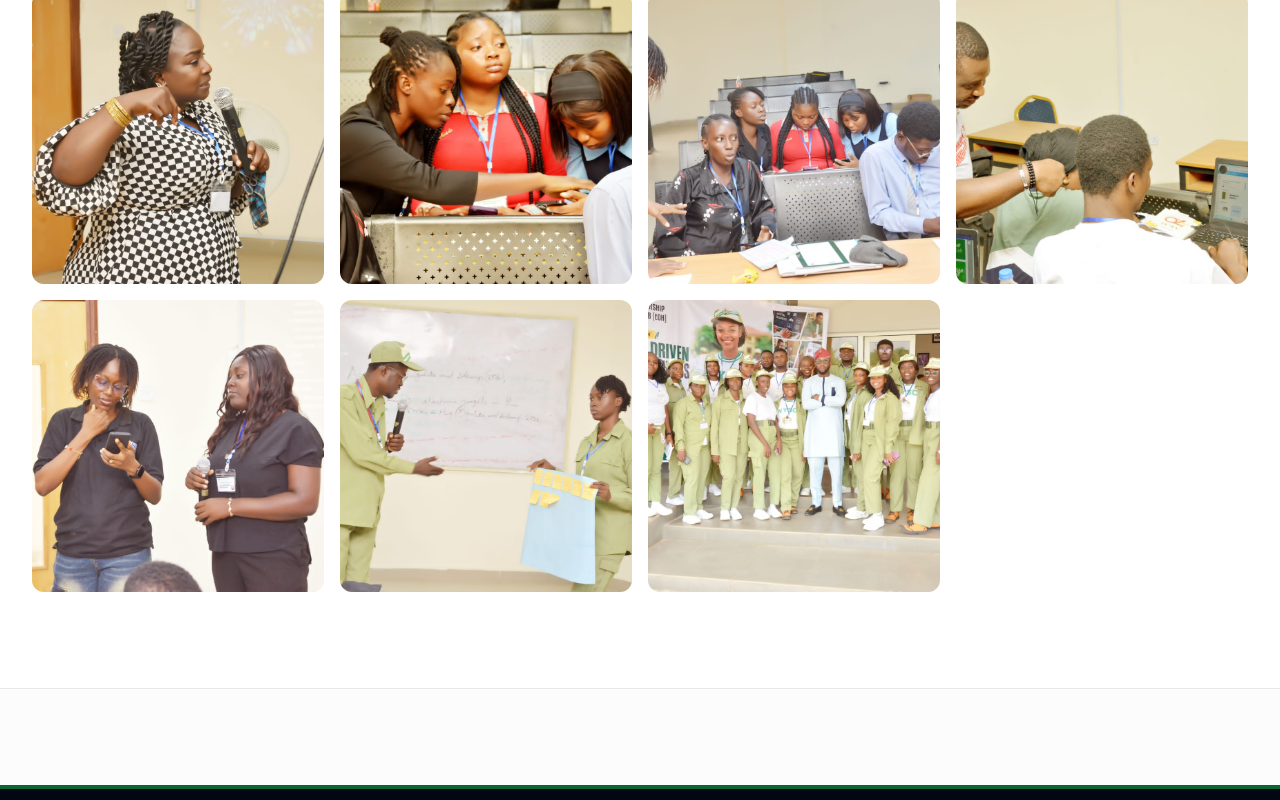
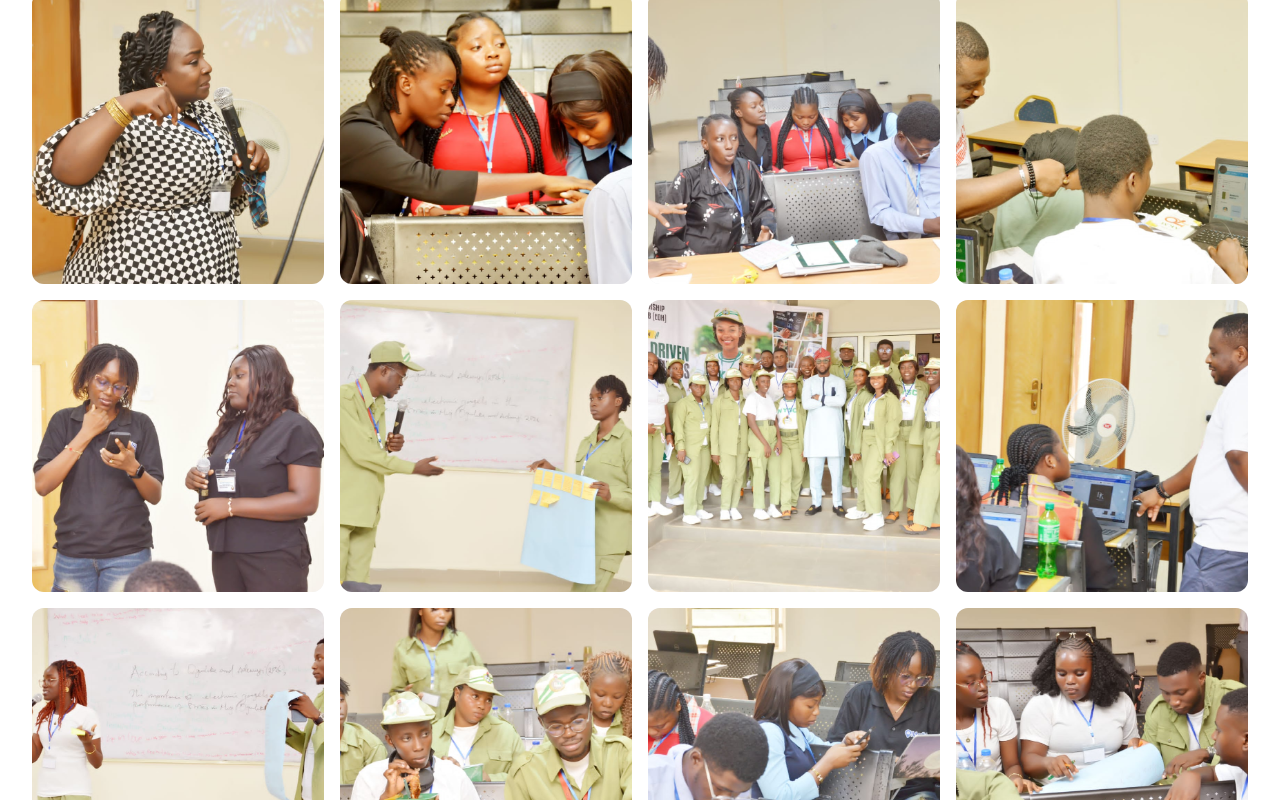
Before and after one commit to yourcoderrguy/edh, a Next.js app: page /impact in a window 1280 px wide. Shown: the part 1875-2675 px from the top of the page. Built offline with nearby package versions, Linux system fonts and the light colour scheme.

Commit message:
new update

```diff
--- a/app/(public)/impact/page.tsx
+++ b/app/(public)/impact/page.tsx
@@ -74,7 +74,7 @@ export default function ImpactPage() {
           {/* This is where you will map over the 50+ images of students/events */}
         <div className="grid grid-cols-2 md:grid-cols-3 lg:grid-cols-4 gap-4">
   {/* This automatically creates a grid for your 30 images */}
-  {Array.from({ length: 15 }, (_, i) => i + 1).map((imgNumber) => (
+  {Array.from({ length: 20 }, (_, i) => i + 1).map((imgNumber) => (
     <div key={imgNumber} className="aspect-square bg-gray-100 rounded-xl overflow-hidden relative group">
 
       <Image
```
